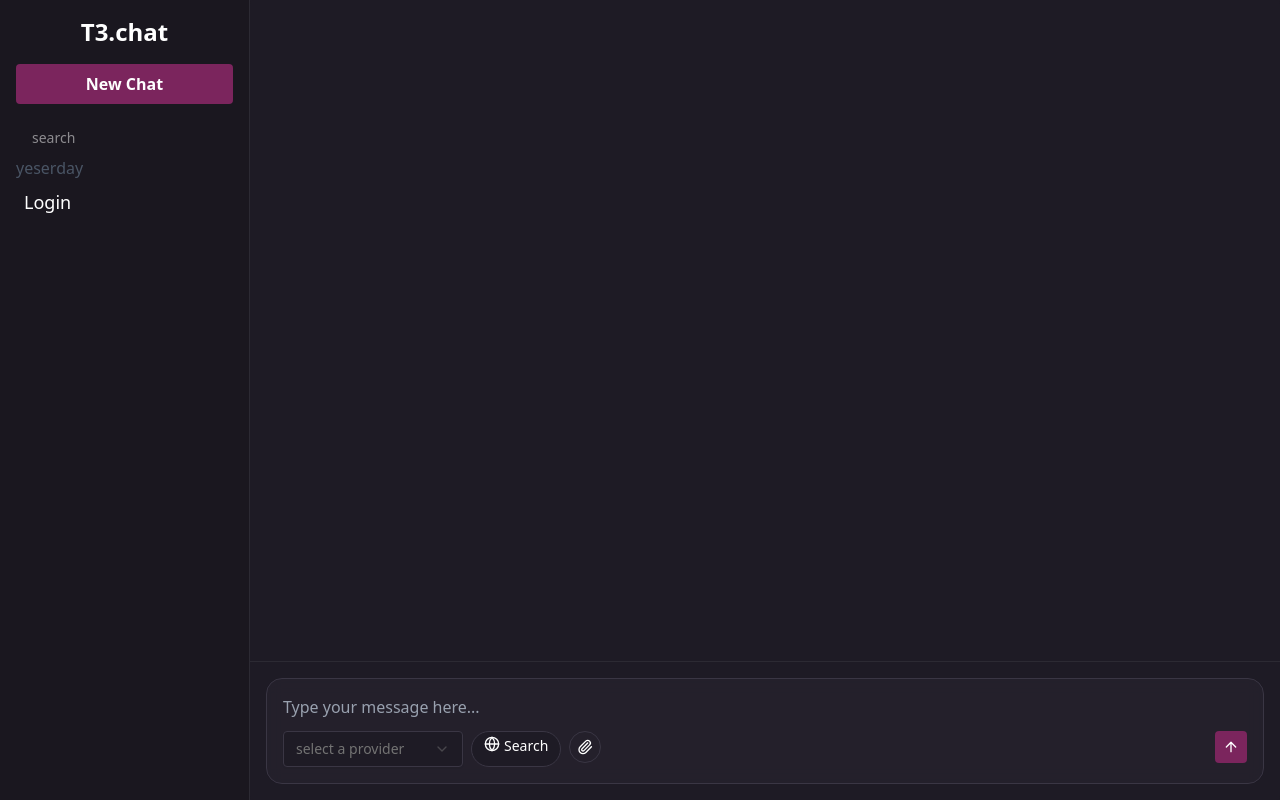
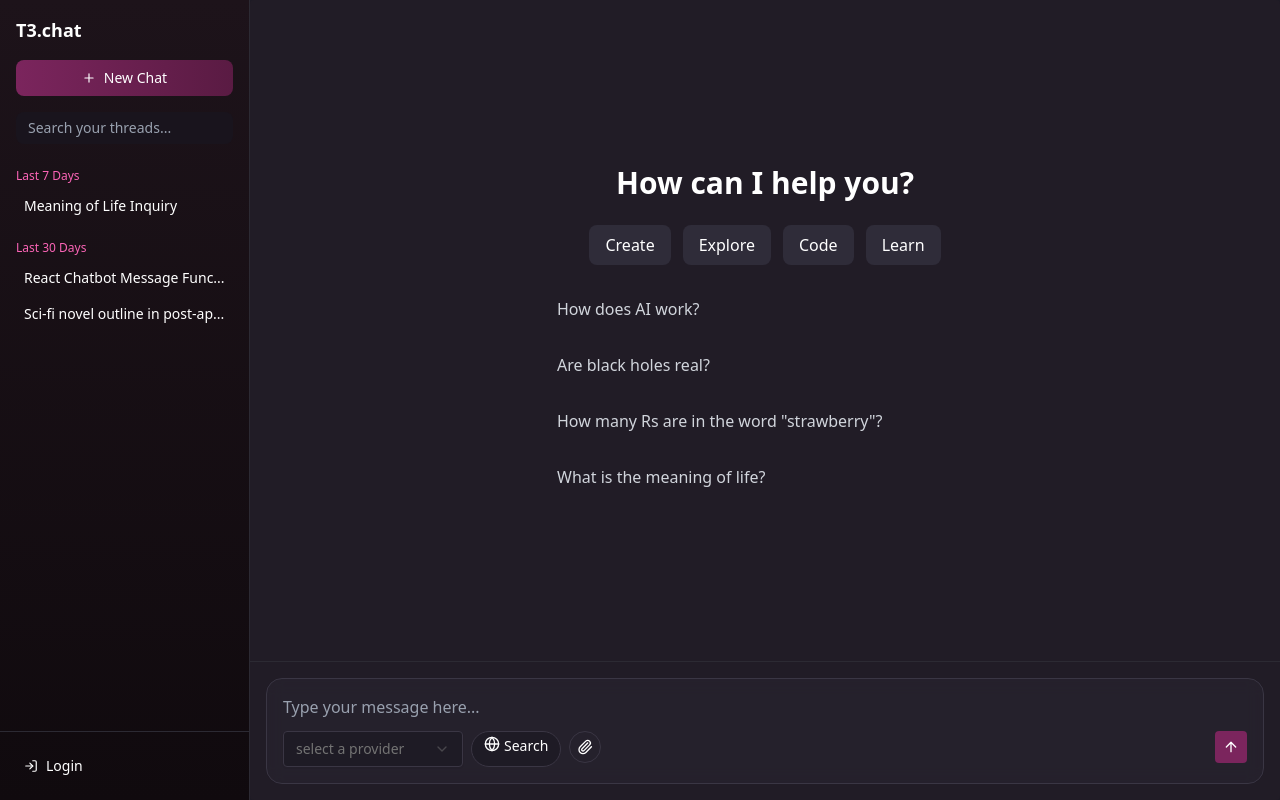
Before and after one commit to harsh09hh/chat_bot, a React (Vite) app in the folder gemni-chat/: page / in a window 1280 px wide. Built offline with nearby package versions, Linux system fonts and the light colour scheme.

Commit message:
improved the sidebar

```diff
--- a/gemni-chat/src/App.tsx
+++ b/gemni-chat/src/App.tsx
@@ -2,6 +2,7 @@
 import './App.css'
 import Sidebarbox from './components/Sidebarbox'
 import ChatBox from './components/ChatBox'
+
 
 function App() {
 
@@ -9,7 +10,7 @@
   return (
     <div className='flex flex-row h-screen bg-[#1e1b25] text-white' >
 
-      <Sidebarbox />
+      <Sidebarbox  />
 
 
       <div className='flex-1 flex flex-col'>
--- a/gemni-chat/src/action/functions.ts
+++ b/gemni-chat/src/action/functions.ts
@@ -18,3 +18,12 @@
     return lastTen.map(m=>`${m.role.toUpperCase()} : ${m.content}.`).join("/n");
 
 };
+
+
+export  function getallusermessages(messages :Msg[]):string[]{
+
+  const usermessagesarray = messages.filter(m=>m.role ==="user");
+
+  return  usermessagesarray.map(m=>`${m.role.toUpperCase()}:${m.content}.`);
+
+}
--- a/gemni-chat/src/components/ChatBox.tsx
+++ b/gemni-chat/src/components/ChatBox.tsx
@@ -1,11 +1,11 @@
-import { Globe ,Paperclip ,ArrowUp } from "lucide-react";
+import { Globe ,Paperclip ,ArrowUp, Divide } from "lucide-react";
 
 import Selectmodel from "./Selectmodel";
 import Chat from "@/api/Chat";
 import { useState,useEffect } from "react";
 import MarkdownRenderer from "./Markdown";
 
-import { getLastTenUserMessages } from "@/action/functions";
+import { getLastTenUserMessages ,getallusermessages} from "@/action/functions";
 
 
 
@@ -23,7 +23,9 @@
   const [message,setmessage] =useState<Msg[]>([]);
 
 
- useEffect(()=>{getLastTenUserMessages(message)},[message])
+ useEffect(()=>{getLastTenUserMessages(message)
+                getallusermessages(message)
+                },[message])
 
 
   const sendmessage=async()=>{
@@ -77,10 +79,46 @@
 
 
    return (
-    <div className="h-full flex flex-col justify-between bg-[#1e1b25] text-white rounded">
+    <div className="h-full flex flex-col justify-between bg-[#211c26] text-white rounded">
       {/*chat area*/}
 
-      <div className="flex-1 p-6 overflow-y-auto ">
+      {message.length===0
+      ?(
+    <div className="flex flex-col items-center justify-center h-full text-center text-white px-4">
+      <h1 className="text-3xl font-bold mb-6">How can I help you?</h1>
+      <div className="flex gap-3 justify-center mb-6 flex-wrap">
+        {["Create", "Explore", "Code", "Learn"].map((label) => (
+          <button
+            key={label}
+            className="bg-[#2f2c39] hover:bg-[#3a3041] text-white py-2 px-4 rounded-md"
+          >
+            {label}
+          </button>
+        ))}
+      </div>
+      <div className="w-full max-w-md text-left text-gray-300 space-y-4">
+        {[
+          "How does AI work?",
+          'Are black holes real?',
+          'How many Rs are in the word "strawberry"?',
+          "What is the meaning of life?"
+        ].map((q, i) => (
+          <button
+            key={i}
+            className="block w-full text-left px-4 py-2 hover:bg-[#3a3041] rounded"
+            onClick={() => {
+              setinput(q);
+
+            }}
+          >
+            {q}
+          </button>
+        ))}
+      </div>
+    </div>
+  )
+
+      :(<div className="flex-1 p-6 overflow-y-auto ">
        {message.map((m,i)=>(
         <div
         key={i}
@@ -99,7 +137,7 @@
         </div>
 
        ))}
-      </div>
+      </div>)}
 
       <div className="p-4 border-t border-[#2c2a33]">
         <div className="bg-[#2a2633]/50 backdrop-blur-sm rounded-2xl p-4 border border-[#3a3644] w-full">
--- a/gemni-chat/src/components/Sidebarbox.tsx
+++ b/gemni-chat/src/components/Sidebarbox.tsx
@@ -1,43 +1,74 @@
-import type { FC } from "react";
+import { LogIn, Plus } from "lucide-react";
+import { useState } from "react";
 
-interface SidebarboxProps {
-  messages: string[];
-}
+const Sidebarbox = () => {
+  const [search, setSearch] = useState("");
 
-type Msg ={
-    role:"user"|"assistant";
-    content:string;
-}
+  // Example conversation lists
+  const last7Days = ["Meaning of Life Inquiry"];
+  const last30Days = [
+    "React Chatbot Message Func...",
+    "Sci-fi novel outline in post-ap..."
+  ];
 
+  return (
+    <div className="hidden md:flex w-[250px] flex-col justify-between bg-gradient-to-b from-[#1d131a] to-[#100a0e] border-r border-[#2c2a33]">
+      {/* Top section */}
+      <div className="p-4 flex-1 overflow-y-auto">
+        {/* App Title */}
+        <h1 className="text-lg font-semibold text-white mb-4">T3.chat</h1>
 
-const Sidebarbox =()=>{
+        {/* New Chat Button */}
+        <button className="w-full flex items-center justify-center gap-2 py-2 px-4 mb-4 bg-gradient-to-r from-[#7b255d] to-[#5a1b43] hover:from-[#922d6f] hover:to-[#6e2454] rounded-md text-white text-sm font-medium">
+          <Plus size={14} /> New Chat
+        </button>
 
+        {/* Search Input */}
+        <div className="mb-6">
+          <input
+            type="text"
+            placeholder="Search your threads..."
+            value={search}
+            onChange={(e) => setSearch(e.target.value)}
+            className="w-full py-1.5 px-3 rounded-md bg-[#19141d] text-sm text-white placeholder-gray-400 focus:outline-none"
+          />
+        </div>
 
-    return(
-        <div  className=" hidden md:flex w-[250px] bg-[#1a171f] flex-col justify-between p-4  border-r border-[#2c2a33]">
-            <div>
-                <h1 className="text-2xl font-bold mb-4 text-white text-center">T3.chat</h1>
-                <button className="w-full  py-2 px-4 mb-4 bg-[#7b255d] hover:bg-[#922d6f] rounded text-white font-semibold "> New Chat</button>
+        {/* Last 7 Days */}
+        <div className="mb-4">
+          <div className="text-xs text-pink-400 mb-1">Last 7 Days</div>
+          {last7Days.map((item, idx) => (
+            <div
+              key={idx}
+              className="text-sm text-white truncate hover:bg-[#2a1d25] p-2 rounded cursor-pointer"
+            >
+              {item}
+            </div>
+          ))}
+        </div>
 
-            <input type="text"
-            placeholder="search"
-            className="w-full p-2 rounded px-4 text-sm text-white" />
+        {/* Last 30 Days */}
+        <div>
+          <div className="text-xs text-pink-400 mb-1">Last 30 Days</div>
+          {last30Days.map((item, idx) => (
+            <div
+              key={idx}
+              className="text-sm text-white truncate hover:bg-[#2a1d25] p-2 rounded cursor-pointer"
+            >
+              {item}
+            </div>
+          ))}
+        </div>
+      </div>
 
-            <div className="mg-6">
-                <p className="text-gray-600 ">yeserday</p>
-            </div>
-
-
-
-            <div className="text-sm text-white flex item-center gap-2 hover:bg-[#2f2c39] p-2 rounded cursor-pointer">
-                <span className="text-lg">Login</span>
-            </div>
-
-
-
-            </div>
+      {/* Login Button */}
+      <div className="p-4 border-t border-[#2c2a33]">
+        <div className="flex items-center gap-2 text-sm text-white hover:bg-[#2f2c39] p-2 rounded cursor-pointer">
+          <LogIn size={14} /> Login
         </div>
-    );
-}
+      </div>
+    </div>
+  );
+};
 
 export default Sidebarbox;
```
